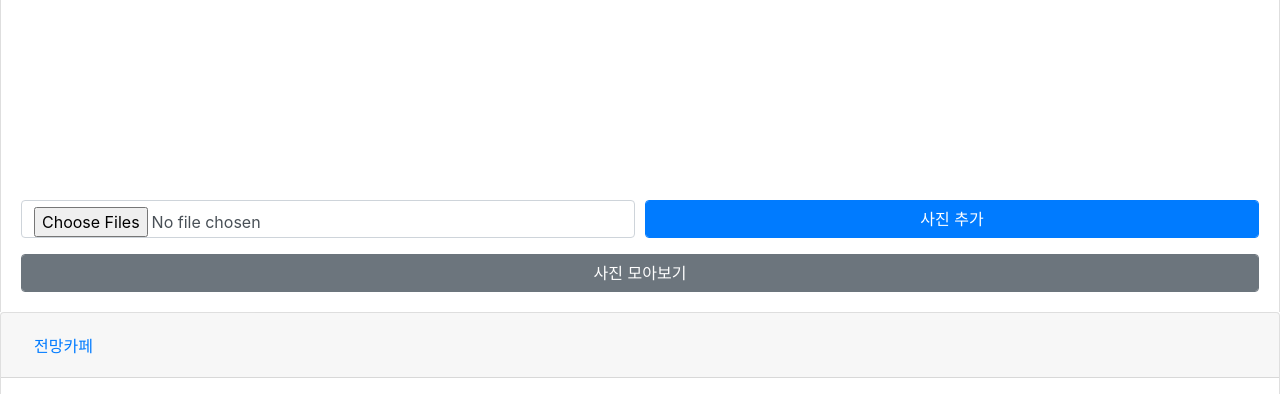
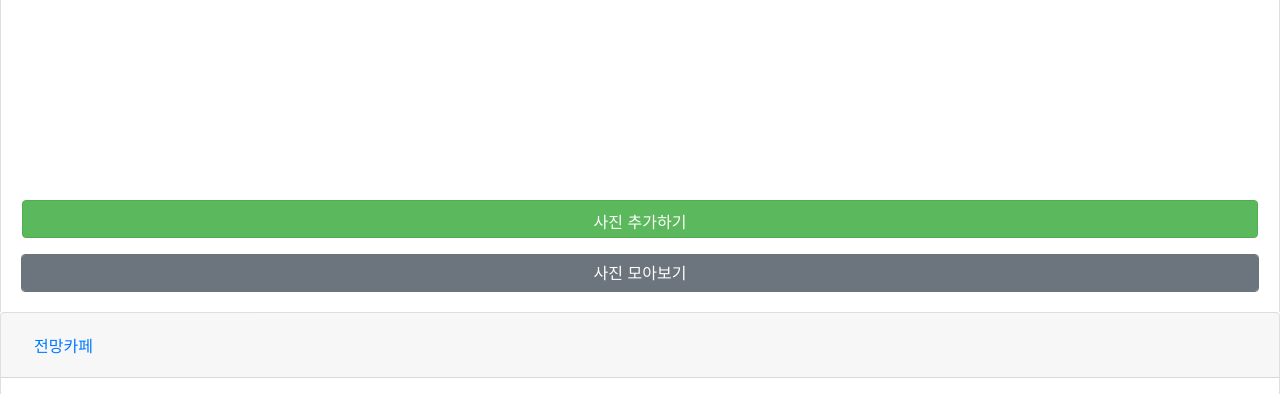
Before and after one commit to SeoDaeryong/travel_memory, a Django app: page /memory/ in a window 1280 px wide. Shown: the part 5803-6197 px from the top of the page. Run offline with Django 3.2, Linux system fonts and the light colour scheme; data comes from the database, SQL or seed files in the repository; both versions use the stored data as it was after the commit; some libraries are stand-ins or nearby versions.

Commit message:
사진 업로드 효과 변경

```diff
--- a/templates/memory/index.html
+++ b/templates/memory/index.html
@@ -3,8 +3,8 @@
 <head>
     <!-- Required meta tags -->
     <meta charset="utf-8">
-    <meta http-equiv="Cache-Control" content="no-cache, no-store, must-revalidate" />
-    <meta http-equiv="Expires" content="0" />
+    <meta http-equiv="Cache-Control" content="no-cache, no-store, must-revalidate"/>
+    <meta http-equiv="Expires" content="0"/>
     <meta name="viewport" content="width=device-width, initial-scale=1, shrink-to-fit=no">
 
     <!-- Bootstrap CSS -->
@@ -43,14 +43,16 @@
                         <div class="carousel-inner thumbnail-wrappper">
                             <div class="thumbnail carousel-item active">
                                 <div class="centered">
-                                    <img src="{{ spot.main.image.url }}?revision={{ spot.main.revision }}" name="{{ spot.main.id }}"
+                                    <img src="{{ spot.main.image.url }}?revision={{ spot.main.revision }}"
+                                         name="{{ spot.main.id }}"
                                          class="d-block img-fluid" alt="responsive image">
                                 </div>
                             </div>
                             {% for image_info in spot.image_infos %}
                                 <div class="carousel-item thumbnail">
                                     <div class="centered">
-                                        <img src="{{ image_info.image.url }}?revision={{ image_info.revision }}" name="{{ image_info.id }}"
+                                        <img src="{{ image_info.image.url }}?revision={{ image_info.revision }}"
+                                             name="{{ image_info.id }}"
                                              class="d-block img-fluid" alt="responsive image">
                                     </div>
                                 </div>
@@ -70,17 +72,28 @@
                         </a>
                     </div>
                     <br>
-                    <form action="upload" method="post" enctype="multipart/form-data">
+                    <form id="form-{{ forloop.counter0 }}" action="upload" method="post" enctype="multipart/form-data">
                         <div class="form-row">
                             {% csrf_token %}
                             <input id="spot" name="spot" type="hidden" value="{{ forloop.counter0 }}"/>
-                            <div class="col-md-6 mb-3">
-                                <input id="image" type="file" class="form-control form-control-file" name="image"
+                            <div class="input-group mb-3">
+
+                                <div class="custom-file">
+                                    <input type="file" name="image" class="custom-file-input" id="image-{{ forloop.counter0 }}"
+                                           aria-describedby="inputGroupFileAddon01">
+                                    <label class="custom-file-label" for="inputGroupFile01">사진 추가하기</label>
+                                </div>
+                            </div>
+                            <!-- <div class="filebox">
+                                <div class="col-md-12 mb-6">
+                                    <label for="ex_file">사진 추가하기</label>
+                                    <input id="image-{{ forloop.counter0 }}" name="image" type="file" class="image"
                                            multiple="multiple">
                                 </div>
-                            <div class="col-md-6 mb-3">
+                            </div> -->
+                            <!-- <div class="col-md-6 mb-3">
                                 <input type="submit" class="form-control btn btn-primary" value="사진 추가"/>
-                            </div>
+                            </div> -->
                         </div>
                     </form>
                     <a href="detail?spot={{ forloop.counter0 }}">
@@ -104,6 +117,13 @@
 <script src="https://stackpath.bootstrapcdn.com/bootstrap/4.4.1/js/bootstrap.min.js"
         integrity="sha384-wfSDF2E50Y2D1uUdj0O3uMBJnjuUD4Ih7YwaYd1iqfktj0Uod8GCExl3Og8ifwB6"
         crossorigin="anonymous"></script>
+<script>
+    {% for spot in spots %}
+        document.getElementById("image-{{ forloop.counter0 }}").onchange = function () {
+            document.getElementById("form-{{ forloop.counter0 }}").submit();
+        }
+    {% endfor %}
+</script>
 <style>
     .thumbnail-wrappper {
         width: 100%;
@@ -137,6 +157,49 @@
         transform: translate(0%, 0%);
     }
 
+    .custom-file label {
+        display: inline-block;
+        padding: .5em .75em;
+        color: #fff;
+        font-size: inherit;
+        line-height: normal;
+        vertical-align: middle;
+        background-color: #5cb85c;
+        cursor: pointer;
+        border: 1px solid #4cae4c;
+        border-radius: .25em;
+        -webkit-transition: background-color 0.2s;
+        transition: background-color 0.2s;
+        text-align: center;
+        margin: 0em .4em 0em .4em;
+    }
+
+    .custom-file label::after {
+        content: "";
+        background-color: #5cb85c;
+        border-left: #5cb85c;
+        border-radius: 0;
+    }
+
+    .filebox label:hover {
+        background-color: #6ed36e;
+    }
+
+    .filebox label:active {
+        background-color: #367c36;
+    }
+
+    .filebox input[type="file"] {
+        position: absolute;
+        width: 1px;
+        height: 1px;
+        padding: 0;
+        margin: -1px;
+        overflow: hidden;
+        clip: rect(0, 0, 0, 0);
+        border: 0;
+    }
+
     img.portrait {
         width: 100%;
         height: auto;
@@ -146,10 +209,12 @@
         width: auto;
         height: 100%;
     }
+
     @media (min-width: 0px) {
         .jumbotron h1 {
             font-size: 1.5rem;
         }
+
         .jumbotron p {
             font-size: 1.2rem;
         }
@@ -159,15 +224,18 @@
         .jumbotron h1 {
             font-size: 2rem;
         }
+
         .jumbotron p {
             font-size: 1.5rem;
         }
     }
+
     /* Small devices (tablets, 768px and up) */
     @media (min-width: 768px) {
         .jumbotron h1 {
             font-size: 3rem;
         }
+
         .jumbotron p {
             font-size: 1.5rem;
         }
```
Also changed, not shown: db.sqlite3. Lines whose indentation alone changed are shown as unchanged.
